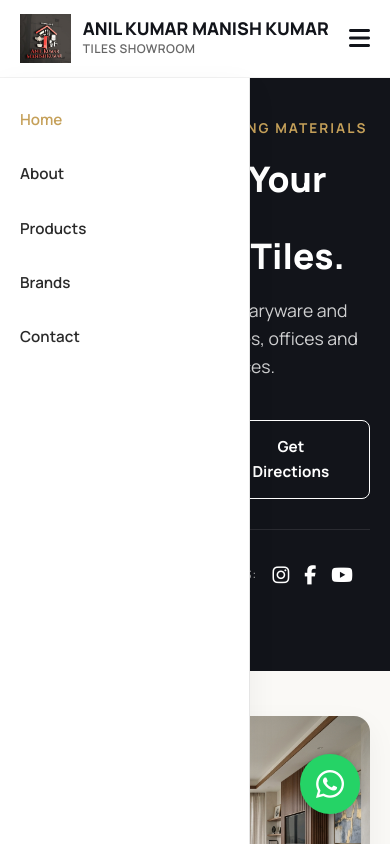
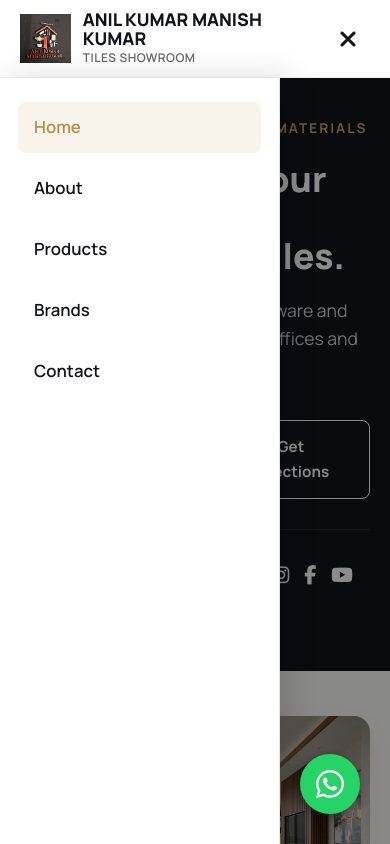
Before and after one commit to piyushverma282005-design/Anil-Kumar-Manish-Kumar-Tiles-Showroom, a website built with Vite: page index.html in a window 390 px wide. Both pictures are taken after a click on the button "Toggle Menu". Shown: the top 844 px of the page. Built offline with nearby package versions, Linux system fonts and the light colour scheme.

Commit message:
Fix mobile hamburger menu navigation, add backdrop and touch optimization

```diff
--- a/app.js
+++ b/app.js
@@ -3,6 +3,22 @@
  * ANIL KUMAR MANISH KUMAR TILES SHOWROOM - FRONTEND APP
  * ==============================================================================
  */
+
+import {
+  showroomConfig,
+  productCategories,
+  showroomBrands,
+  showroomFeatures,
+  showroomFaqs
+} from "./data.js";
+
+function initApp() {
+  setYear();
+  setupMobileNav();
+  renderCategories();
+  renderBrands();
+  renderFeatures();
+}
 
 if (document.readyState === "loading") {
   document.addEventListener("DOMContentLoaded", initApp);
@@ -10,22 +26,82 @@ if (document.readyState === "loading") {
   initApp();
 }
 
-function initApp() {
-  setYear();
-  renderCategories();
-  renderBrands();
-  renderFeatures();
-  setupMobileNav();
-}
-
 function setYear() {
   const el = document.getElementById("current-year");
   if (el) el.textContent = new Date().getFullYear();
 }
 
+export function toggleMobileNav(forceClose = false) {
+  const toggle = document.getElementById("mobile-toggle");
+  const navMenu = document.getElementById("nav-menu");
+  const backdrop = document.getElementById("nav-backdrop");
+
+  if (!navMenu) return;
+
+  const willBeOpen = forceClose ? false : !navMenu.classList.contains("open");
+
+  if (willBeOpen) {
+    navMenu.classList.add("open");
+    if (backdrop) backdrop.classList.add("open");
+    document.body.classList.add("menu-open");
+    if (toggle) {
+      toggle.setAttribute("aria-expanded", "true");
+      const icon = toggle.querySelector("i");
+      if (icon) icon.className = "fa-solid fa-xmark";
+    }
+  } else {
+    navMenu.classList.remove("open");
+    if (backdrop) backdrop.classList.remove("open");
+    document.body.classList.remove("menu-open");
+    if (toggle) {
+      toggle.setAttribute("aria-expanded", "false");
+      const icon = toggle.querySelector("i");
+      if (icon) icon.className = "fa-solid fa-bars";
+    }
+  }
+}
+
+// Attach to window so inline onclick works as a direct fallback
+if (typeof window !== "undefined") {
+  window.toggleMobileNav = toggleMobileNav;
+}
+
+function setupMobileNav() {
+  const toggle = document.getElementById("mobile-toggle");
+  const navMenu = document.getElementById("nav-menu");
+  const backdrop = document.getElementById("nav-backdrop");
+
+  if (toggle) {
+    toggle.onclick = (e) => {
+      e.preventDefault();
+      toggleMobileNav();
+    };
+  }
+
+  if (backdrop) {
+    backdrop.onclick = () => {
+      toggleMobileNav(true);
+    };
+  }
+
+  if (navMenu) {
+    navMenu.querySelectorAll(".nav-link").forEach(link => {
+      link.onclick = () => {
+        toggleMobileNav(true);
+      };
+    });
+  }
+
+  document.addEventListener("keydown", (e) => {
+    if (e.key === "Escape") {
+      toggleMobileNav(true);
+    }
+  });
+}
+
 function renderCategories() {
   const container = document.getElementById("categories-grid");
-  if (!container) return;
+  if (!container || !Array.isArray(productCategories)) return;
 
   container.innerHTML = productCategories.map(cat => {
     const waText = encodeURIComponent(`Hello, I am interested in ${cat.name}.`);
@@ -50,7 +126,7 @@ function renderCategories() {
 
 function renderBrands() {
   const container = document.getElementById("brands-grid");
-  if (!container) return;
+  if (!container || !Array.isArray(showroomBrands)) return;
 
   container.innerHTML = showroomBrands.map(brand => {
     if (brand.logoType === "image") {
@@ -73,7 +149,7 @@ function renderBrands() {
 
 function renderFeatures() {
   const container = document.getElementById("about-features-container");
-  if (!container) return;
+  if (!container || !Array.isArray(showroomFeatures)) return;
 
   container.innerHTML = showroomFeatures.map(item => {
     return `
@@ -87,20 +163,3 @@ function renderFeatures() {
     `;
   }).join("");
 }
-
-function setupMobileNav() {
-  const toggle = document.getElementById("mobile-toggle");
-  const navMenu = document.getElementById("nav-menu");
-
-  if (!toggle || !navMenu) return;
-
-  toggle.addEventListener("click", () => {
-    navMenu.classList.toggle("open");
-  });
-
-  navMenu.querySelectorAll(".nav-link").forEach(link => {
-    link.addEventListener("click", () => {
-      navMenu.classList.remove("open");
-    });
-  });
-}
--- a/data.js
+++ b/data.js
@@ -328,3 +328,13 @@ const showroomFaqs = [
     answer: "Yes, you can click any of the WhatsApp buttons on this website to chat directly with us on WhatsApp."
   }
 ];
+
+if (typeof window !== "undefined") {
+  window.showroomConfig = showroomConfig;
+  window.productCategories = productCategories;
+  window.showroomBrands = showroomBrands;
+  window.showroomFeatures = showroomFeatures;
+  window.showroomFaqs = showroomFaqs;
+}
+
+export { showroomConfig, productCategories, showroomBrands, showroomFeatures, showroomFaqs };
--- a/index.html
+++ b/index.html
@@ -49,8 +49,9 @@
         <a href="#contact" class="btn btn-outline btn-sm">Get Directions</a>
       </div>
 
-      <button class="mobile-toggle" id="mobile-toggle" aria-label="Toggle Menu"><i class="fa-solid fa-bars"></i></button>
+      <button class="mobile-toggle" id="mobile-toggle" aria-label="Toggle Menu" onclick="window.toggleMobileNav && window.toggleMobileNav()"><i class="fa-solid fa-bars"></i></button>
     </div>
+    <div class="nav-backdrop" id="nav-backdrop"></div>
   </header>
 
   <!-- HERO -->
@@ -514,7 +515,6 @@
     <i class="fa-brands fa-whatsapp"></i>
   </a>
 
-  <script src="data.js"></script>
-  <script src="app.js"></script>
+  <script type="module" src="app.js"></script>
 </body>
 </html>
--- a/styles.css
+++ b/styles.css
@@ -272,6 +272,22 @@ img {
   color: var(--color-dark);
   font-size: 1.5rem;
   cursor: pointer;
+  padding: 8px;
+  width: 44px;
+  height: 44px;
+  align-items: center;
+  justify-content: center;
+  touch-action: manipulation;
+  -webkit-tap-highlight-color: transparent;
+  border-radius: 8px;
+  transition: var(--transition);
+}
+
+.mobile-toggle:hover,
+.mobile-toggle:focus-visible {
+  color: var(--color-primary);
+  background: rgba(197, 160, 89, 0.1);
+  outline: none;
 }
 
 /* ==========================================================================
@@ -1025,23 +1041,78 @@ img {
   }
 
   .header-social-actions { display: none; }
-  .mobile-toggle { display: block; margin-left: auto;}
+  .mobile-toggle {
+    display: flex;
+    margin-left: auto;
+    z-index: 10001;
+  }
+
+  /* Mobile Navigation Backdrop */
+  .nav-backdrop {
+    position: fixed;
+    top: 78px;
+    left: 0;
+    width: 100%;
+    height: calc(100vh - 78px);
+    height: calc(100dvh - 78px);
+    background: rgba(0, 0, 0, 0.45);
+    backdrop-filter: blur(3px);
+    -webkit-backdrop-filter: blur(3px);
+    opacity: 0;
+    visibility: hidden;
+    transition: opacity 0.3s ease, visibility 0.3s ease;
+    z-index: 9998;
+  }
+
+  .nav-backdrop.open {
+    opacity: 1;
+    visibility: visible;
+  }
+
+  body.menu-open {
+    overflow: hidden;
+  }
 
   .nav-menu {
     position: fixed;
     top: 78px;
-    left: -100%;
-    width: 250px;
+    left: 0;
+    transform: translateX(-100%);
+    width: 280px;
+    max-width: 82vw;
     height: calc(100vh - 78px);
+    height: calc(100dvh - 78px);
     background: var(--color-white);
     flex-direction: column;
-    padding: 30px 20px;
-    transition: var(--transition);
+    padding: 24px 18px;
+    gap: 10px;
+    transition: transform 0.3s cubic-bezier(0.4, 0, 0.2, 1);
     border-right: 1px solid var(--color-gray);
-    box-shadow: var(--shadow);
+    box-shadow: 10px 0 30px rgba(0, 0, 0, 0.15);
+    z-index: 9999;
+    overflow-y: auto;
+    -webkit-overflow-scrolling: touch;
   }
 
-  .nav-menu.open { left: 0; }
+  .nav-menu.open {
+    transform: translateX(0);
+  }
+
+  .nav-menu .nav-link {
+    font-size: 1.05rem;
+    font-weight: 600;
+    padding: 12px 16px;
+    border-radius: 8px;
+    color: var(--color-dark);
+    display: block;
+    transition: var(--transition);
+  }
+
+  .nav-menu .nav-link:hover,
+  .nav-menu .nav-link.active {
+    background: rgba(197, 160, 89, 0.12);
+    color: var(--color-primary-dark);
+  }
 
   .hero-title { font-size: 2.2rem; }
 
```
